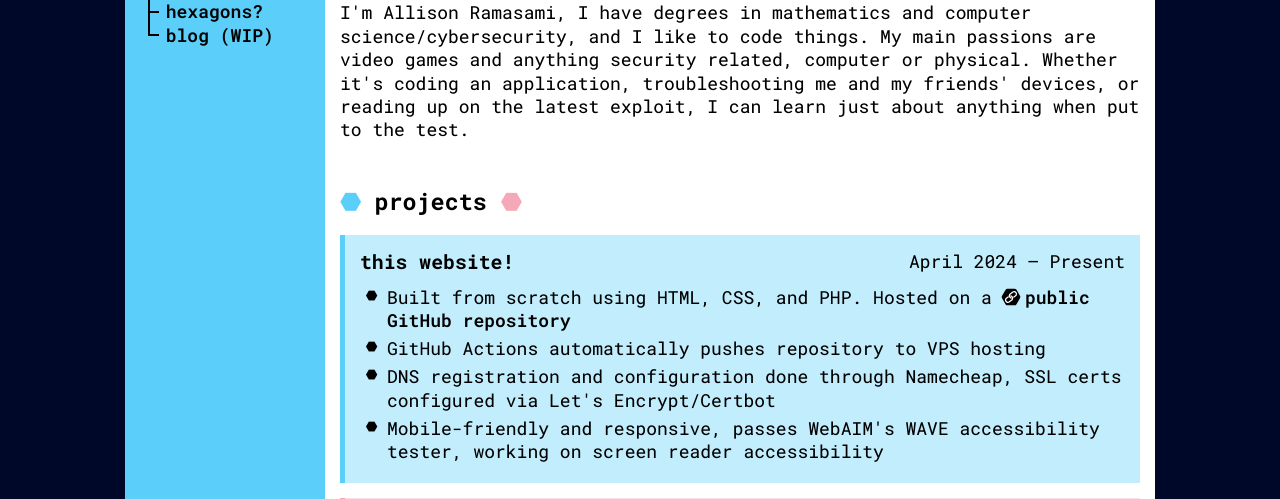
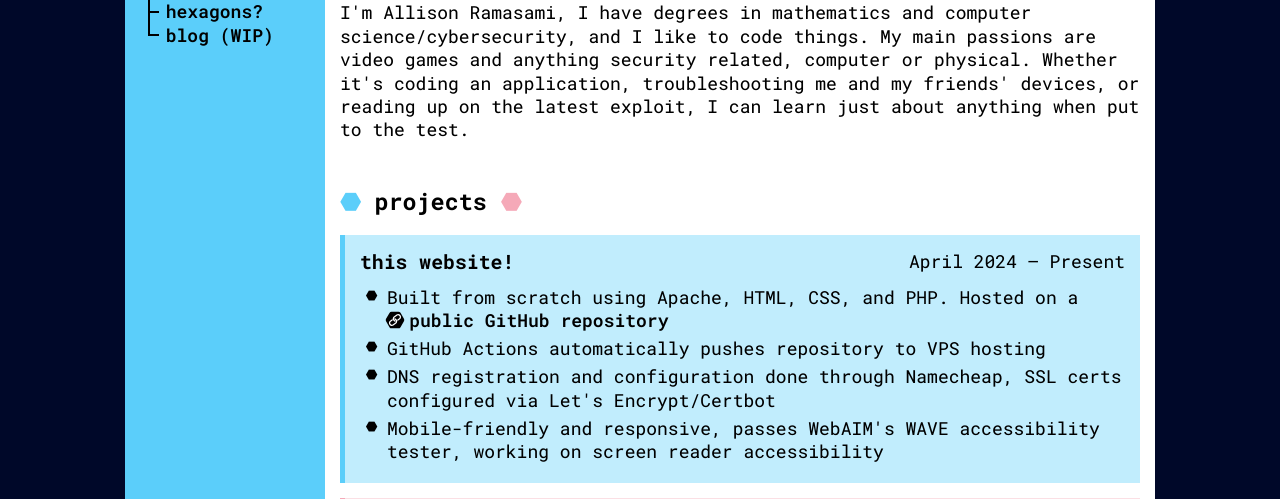
Before and after one commit to hexagonhexagon/hexy-personalwebsite, a PHP site: page /resume.php in a window 1280 px wide. Shown: the part 205-704 px from the top of the page. Run offline with PHP 8.4, Linux system fonts and the light colour scheme.

Commit message:
update resume to include apache

```diff
--- a/resume.php
+++ b/resume.php
@@ -20,7 +20,7 @@
                     'end'=>'Present',
                     'description'=><<<END
                         <ul>
-                            <li>Built from scratch using HTML, CSS, and PHP. Hosted on a <a href="https://github.com/hexagonhexagon/hexy-personalwebsite" title="GitHub - hexagonhexagon/hexy-personalwebsite">public GitHub repository</a></li>
+                            <li>Built from scratch using Apache, HTML, CSS, and PHP. Hosted on a <a href="https://github.com/hexagonhexagon/hexy-personalwebsite" title="GitHub - hexagonhexagon/hexy-personalwebsite">public GitHub repository</a></li>
                             <li>GitHub Actions automatically pushes repository to VPS hosting</li>
                             <li>DNS registration and configuration done through Namecheap, SSL certs configured via Let's Encrypt/Certbot</li>
                             <li>Mobile-friendly and responsive, passes WebAIM's WAVE accessibility tester, working on screen reader accessibility</li>
```
